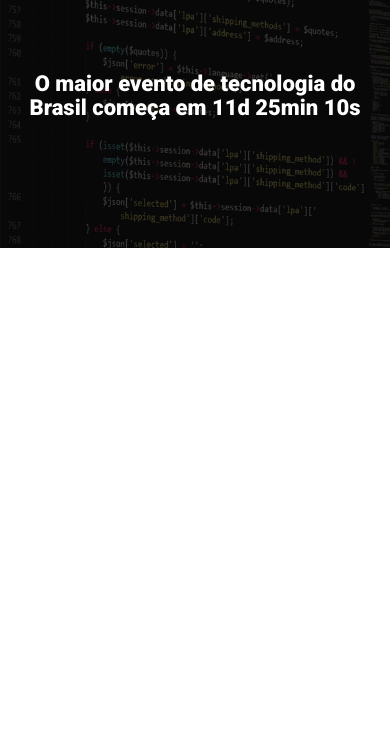
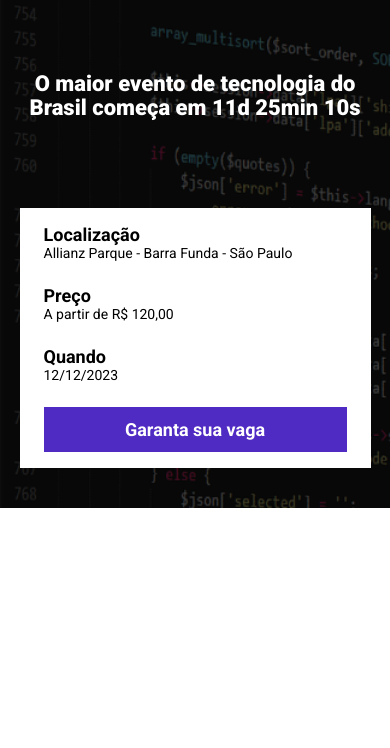
Before and after one commit to Amadeo-Frontend/EBAC_TECH_TALKS, a website built with Parcel: page src/index.html in a window 390 px wide. Shown: the part 96-844 px from the top of the page. Built offline with nearby package versions, Linux system fonts and the light colour scheme.

Commit message:
finalizando o hero

```diff
--- a/src/index.html
+++ b/src/index.html
@@ -14,6 +14,23 @@
         <p class="hero__text">
           O maior evento de tecnologia do Brasil começa em 11d 25min 10s
         </p>
+        <div class="infos-bar">
+          <ul class="infos-bar__infos">
+            <li class="infos-bar__infos__item">
+              <b>Localização</b>
+              Allianz Parque - Barra Funda - São Paulo
+            </li>
+            <li class="infos-bar__infos__item">
+              <b>Preço</b>
+              A partir de R$ 120,00
+            </li>
+            <li class="infos-bar__infos__item">
+              <b>Quando</b>
+              12/12/2023
+            </li>
+          </ul>
+          <a href="#" class="button button--primary">Garanta sua vaga</a>
+        </div>
       </div>
     </header>
     <script src="scripts/main.js"></script>
--- a/src/styles/_reset.scss
+++ b/src/styles/_reset.scss
@@ -4,4 +4,6 @@
   box-sizing: border-box;
   font-family: "Roboto", sans-serif;
   color: #fff;
+  list-style: none;
+  text-decoration: none;
 }
--- /dev/null
+++ b/src/styles/components/_buttons.scss
@@ -0,0 +1,21 @@
+.button {
+  padding: 12px;
+  font-size: 18px;
+  font-weight: bold;
+  text-align: center;
+  white-space: nowrap;
+
+  &--primary {
+    color: #fff;
+    background-color: #4f2ac3;
+  }
+  @media (max-width: 640px) {
+    display: block;
+    width: 100%;
+  }
+  @media (max-width: 1024px) {
+    display: flex;
+    align-items: center;
+    justify-content: center;
+  }
+}
--- /dev/null
+++ b/src/styles/components/_infosBar.scss
@@ -0,0 +1,39 @@
+.infos-bar {
+  padding: 16px 24px;
+  background-color: #fff;
+  display: flex;
+  justify-content: space-between;
+
+  &__infos {
+    display: flex;
+    gap: 40px;
+
+    &__item {
+      font-size: 14px;
+      color: #000;
+
+      b {
+        font-size: 18px;
+        display: block;
+        color: #000;
+      }
+    }
+  }
+  @media (max-width: 640px) {
+    display: block;
+
+    &__infos {
+      display: block;
+
+      &__item {
+        margin-bottom: 24px;
+      }
+    }
+  }
+
+  @media (max-width: 1024px) {
+    &__infos {
+      gap: 16px;
+    }
+  }
+}
--- a/src/styles/main.scss
+++ b/src/styles/main.scss
@@ -1,5 +1,7 @@
 @use "reset";
 @use "hero";
+@use "components/infosBar";
+@use "components/buttons";
 @import url("https://fonts.googleapis.com/css2?family=Roboto:wght@400;700;900&display=swap");
 .container {
   max-width: 960px;
```
